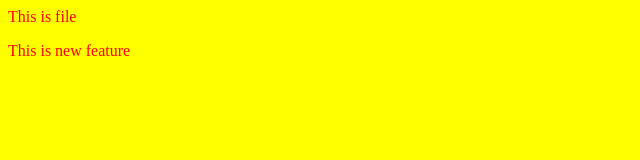
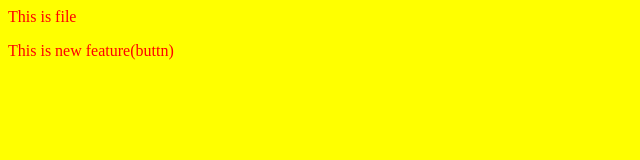
Before and after one commit to kumaryashseth/localrepo, a plain HTML site: page index.html in a window 1280 px wide. Shown: the full height of the page, 0-640 px from the left. Drawn offline with Linux system fonts and the light colour scheme.

```diff
--- a/index.html
+++ b/index.html
@@ -8,6 +8,6 @@
 </head>
 <body>
     This is file
-    <p>This is new feature</p>
+    <p>This is new feature(buttn)</p>
 </body>
 </html>
```
